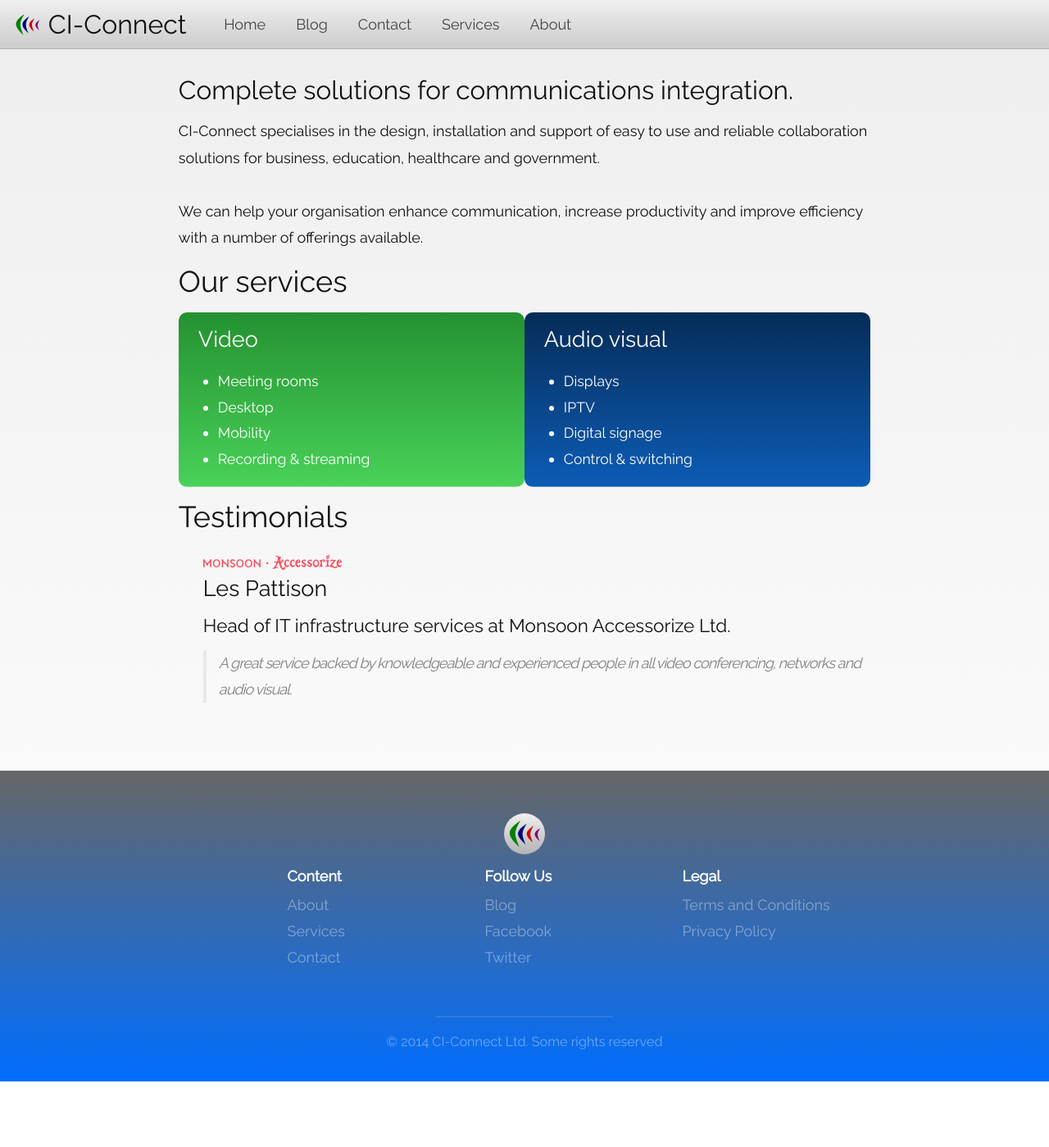
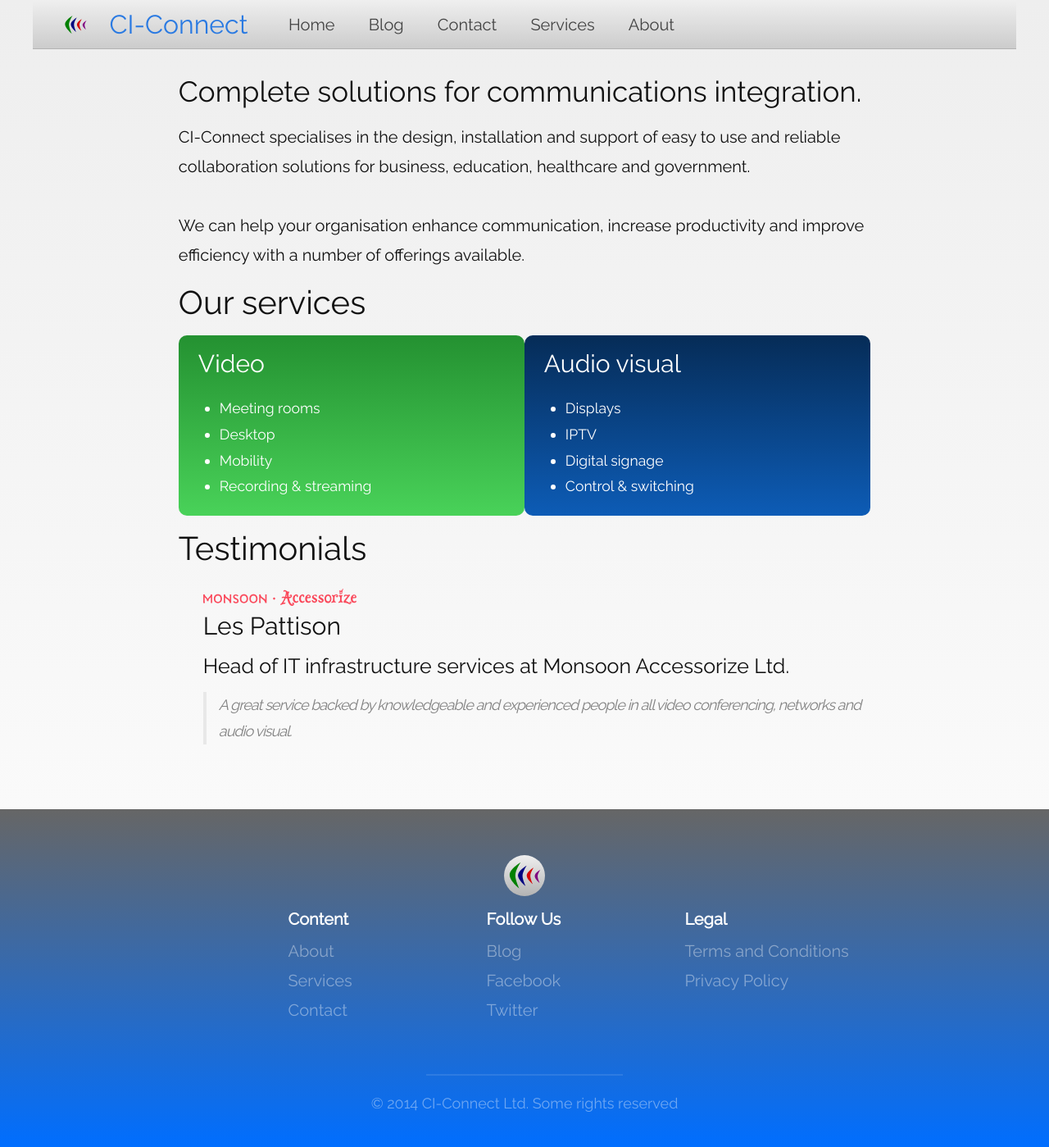
Before and after one commit to ciconnect/ciconnect.github.io, a Jekyll site: the page built from index.html, in a window 1280 px wide. Shown: the whole page at 82% size. Built offline with Jekyll 4.4.1, drawn with Linux system fonts in a browser that asks for light colours; before the commit the page ends 1319 px from its top, so only the background shows below that.

Commit message:
Increase overall font size

```diff
--- a/_sass/_nav.scss
+++ b/_sass/_nav.scss
@@ -1,6 +1,6 @@
 nav.navigation {
   @include background(linear-gradient(#efefef, lighten(#333, 60%)) left repeat);
-
+  @include outer-container;
   $navigation-padding: 1em;
   $navigation-background: #ccc;
   $navigation-color: transparentize(black, 0.3);
@@ -14,7 +14,7 @@
   $navigation-active-link-color: transparentize(white, 0.5);
   $navigation-submenu-padding: 1em;
   $navigation-submenu-width: 12em;
-  $horizontal-bar-mode: 768px; //$large-screen;
+  $horizontal-bar-mode: 840px;
 
   background-color: $navigation-background;
   border-bottom: 1px solid darken($navigation-background, 10);
@@ -24,7 +24,7 @@
 
   .navigation-wrapper {
     @include clearfix;
-    @include outer-container;
+    // @include outer-container;
     @include span-columns(12);
     position: relative;
     z-index: 9999;
@@ -40,15 +40,17 @@
       max-height: $navigation-height;
       padding: .8em 0;
       float: left;
+      width: 64px;
+      height: 64px;
     }
 
     h1 {
       float: left;
       margin: .8rem;
-      @include media(max-width 324px) {
+      @include media(max-width 369px) {
         display: none;
       }
-      @include media(min-width 325px max-width 370px) {
+      @include media(min-width 370px max-width 420px) {
         font-size: 1.2rem;
         margin: .9em;
       }
--- a/css/main.scss
+++ b/css/main.scss
@@ -14,7 +14,7 @@
 
 // Our variables
 $base-font-family: Raleway, sans-serif;
-$base-font-size:   18px;
+$base-font-size:   20px;
 $small-font-size:  $base-font-size * 0.875;
 $base-line-height: 1.8;
 
```
